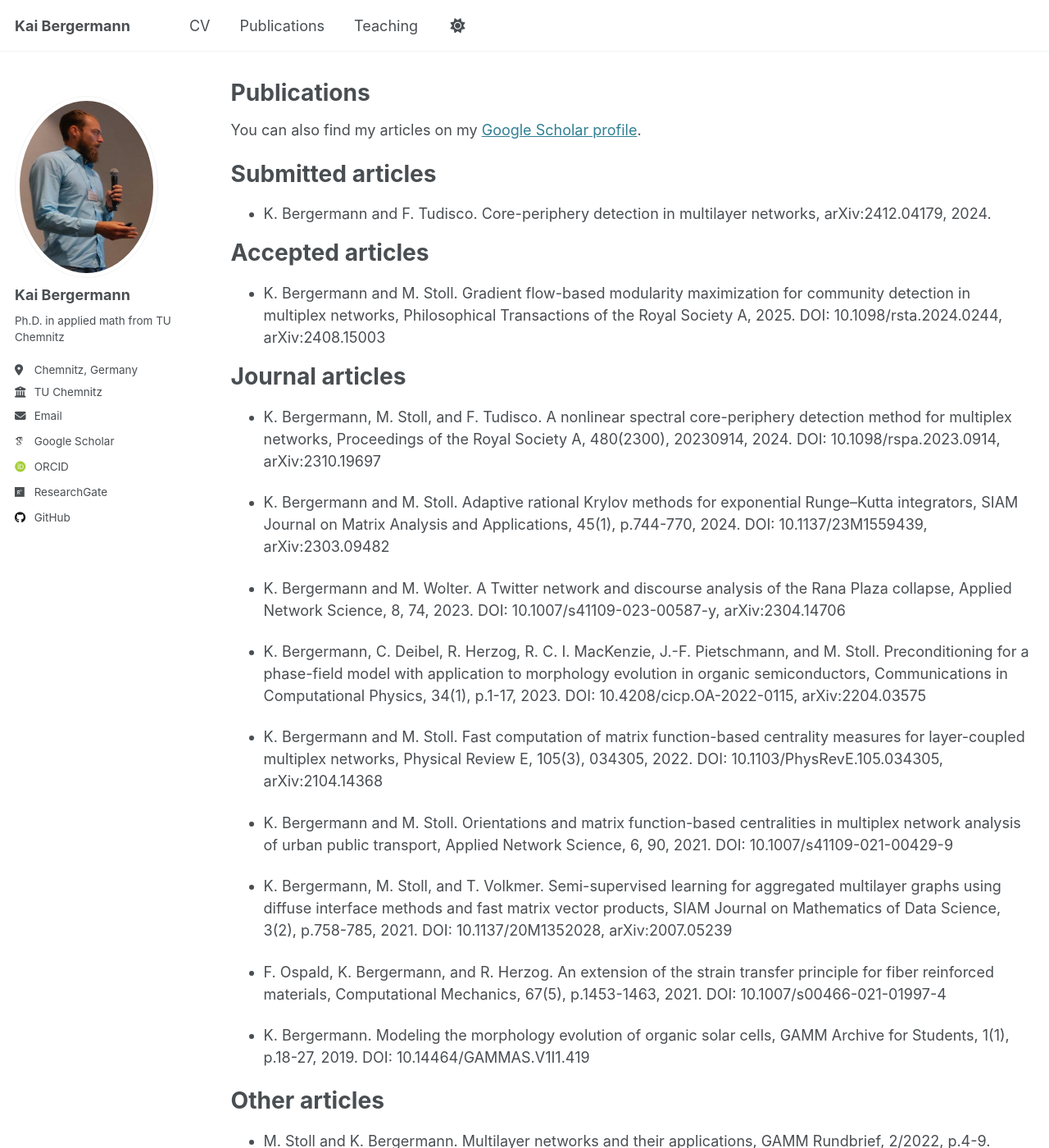
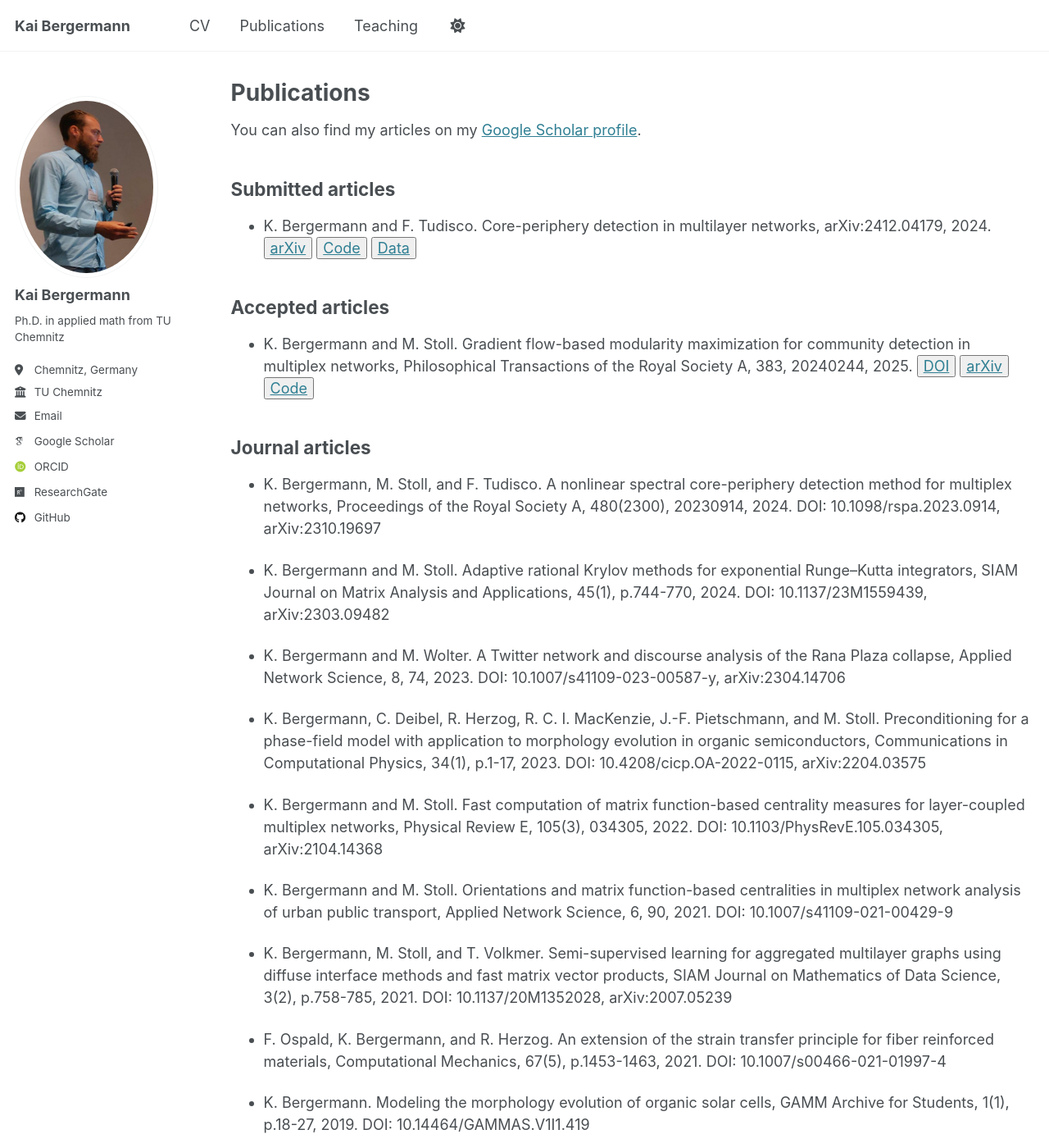
Before and after one commit to KBergermann/KBergermann.github.io, a Jekyll site: the page built from _pages/publications.md, in a window 1280 px wide and 1400 px high. Shown: the whole window at 82% size. Built offline with Jekyll 4.4.1, drawn with Linux system fonts in a browser that asks for light colours; some web fonts are replaced; some of the changed text lies outside the part shown.

Commit message:
some formatting

```diff
--- a/_pages/publications.md
+++ b/_pages/publications.md
@@ -11,22 +11,18 @@ redirect_from:
 
 You can also find my articles on my [Google Scholar profile](https://scholar.google.com/citations?user=mMnM5BwAAAAJ).
 
-Submitted articles
-======
-  * K. Bergermann and F. Tudisco.
-    Core-periphery detection in multilayer networks,
-    arXiv:2412.04179, 2024.
+## Submitted articles
 
-Accepted articles
-======
+  * K. Bergermann and F. Tudisco. Core-periphery detection in multilayer networks, arXiv:2412.04179, 2024. <button type="button">[arXiv](https://arxiv.org/abs/2412.04179)</button> <button type="button">[Code](https://github.com/COMPiLELab/MLCP)</button> <button type="button">[Data](https://zenodo.org/records/14231870)</button>
+
+## Accepted articles
+
   * K. Bergermann and M. Stoll.
     Gradient flow-based modularity maximization for community detection in multiplex networks,
-    Philosophical Transactions of the Royal Society A, 2025.
-    DOI: 10.1098/rsta.2024.0244,
-    arXiv:2408.15003
+    Philosophical Transactions of the Royal Society A, 383, 20240244, 2025. <button type="button">[DOI](https://doi.org/10.1098/rsta.2024.0244)</button> <button type="button">[arXiv](https://arxiv.org/abs/2408.15003)</button> <button type="button">[Code](https://github.com/COMPiLELab/MLCP)</button>
 
-Journal articles
-======
+## Journal articles
+
   * K. Bergermann, M. Stoll, and F. Tudisco.
     A nonlinear spectral core-periphery detection method for multiplex networks,
     Proceedings of the Royal Society A, 480(2300), 20230914, 2024.
```
Also changed, not shown: other parts of _pages/publications.md (+8 -2 lines), _pages/about.md (+2 -2 lines), _pages/cv.md (+4 -4 lines), _pages/teaching.md (+14 -14 lines).
